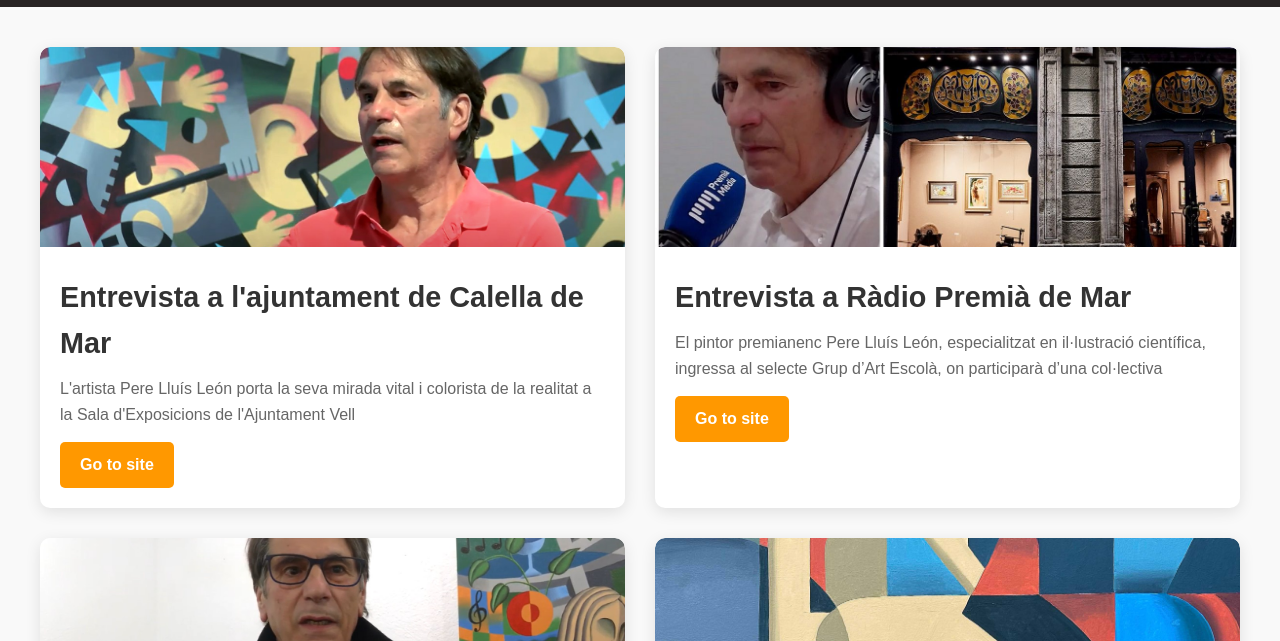
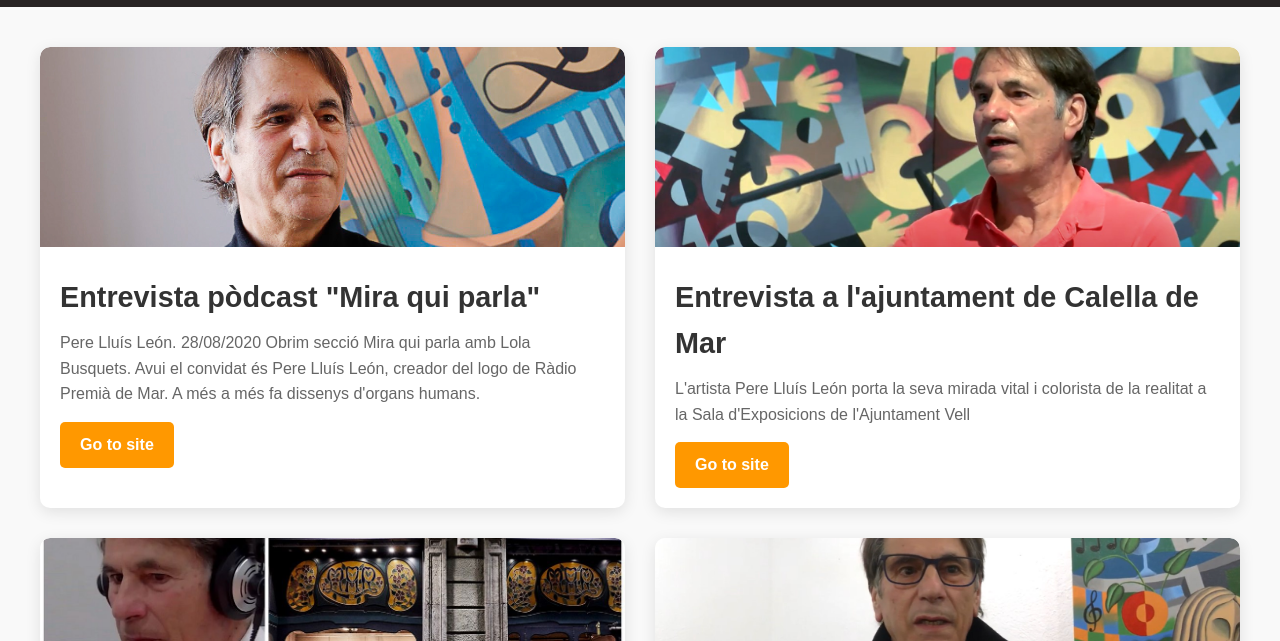
Before and after one commit to Constroleum/constroleum.github.io, a website: page press.html in a window 1280 px wide. Shown: the part 159-800 px from the top of the page. Drawn offline with Linux system fonts and the light colour scheme.

Commit message:
Update press.html

```diff
--- a/press.html
+++ b/press.html
@@ -54,6 +54,17 @@
 
   <!-- Contenido principal -->
   <section class="article-grid">
+
+    <div class="article-item">
+      <img src="images/Perfil.jpg" alt="Imagen del artículo sobre Calella de Mar" class="article-img">
+      <div class="article-content">
+        <h2 class="article-title">Entrevista pòdcast "Mira qui parla"</h2>
+        <p class="article-description">Pere Lluís León. 28/08/2020
+          Obrim secció Mira qui parla amb Lola Busquets. Avui el convidat és Pere Lluís León, creador del logo de Ràdio Premià de Mar. A més a més fa dissenys d'organs humans.</p>
+        <a href="https://www.ivoox.com/en/seccio-mira-qui-parla-pere-lluis-leon-28-08-2020-audios-mp3_rf_55793297_1.html" class="btn-article">Go to site</a>
+      </div>
+    </div>
+
     <div class="article-item">
       <img src="images/Calella.jpg" alt="Imagen del artículo sobre Calella de Mar" class="article-img">
       <div class="article-content">
```
